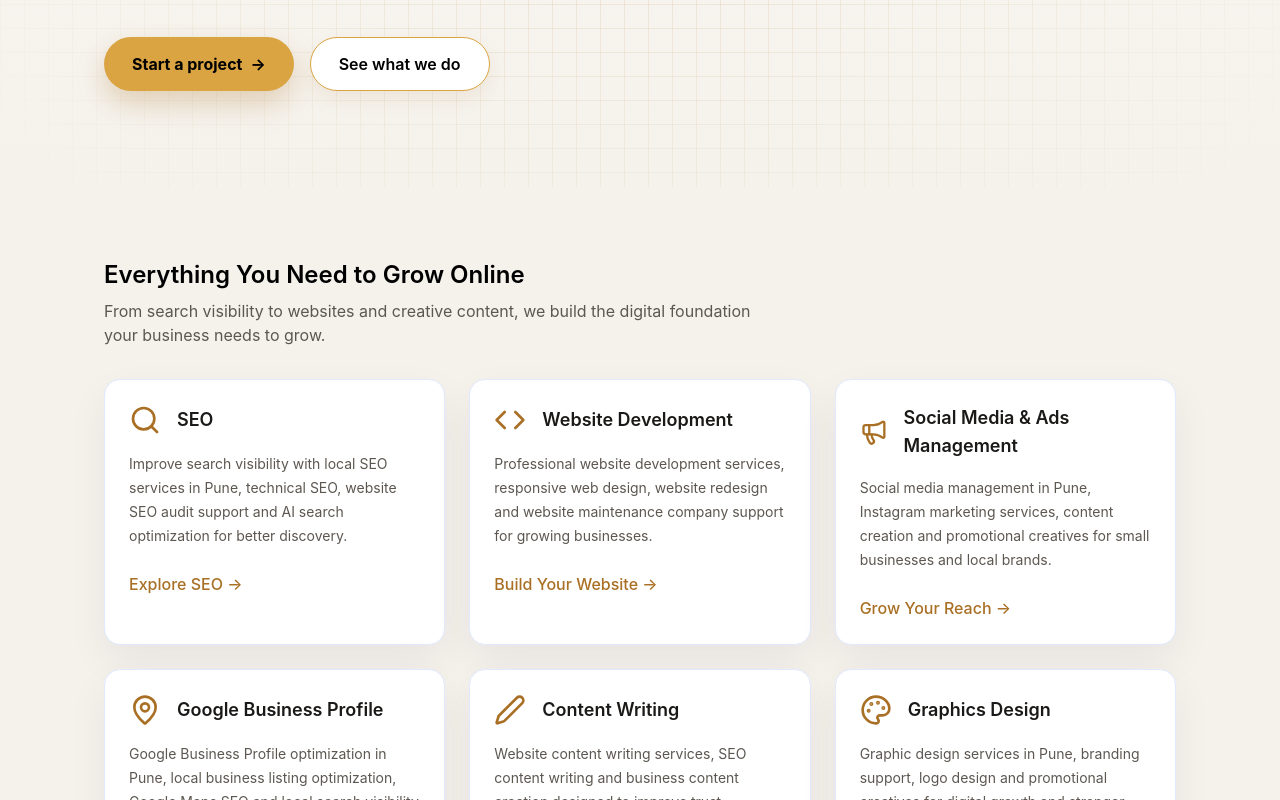
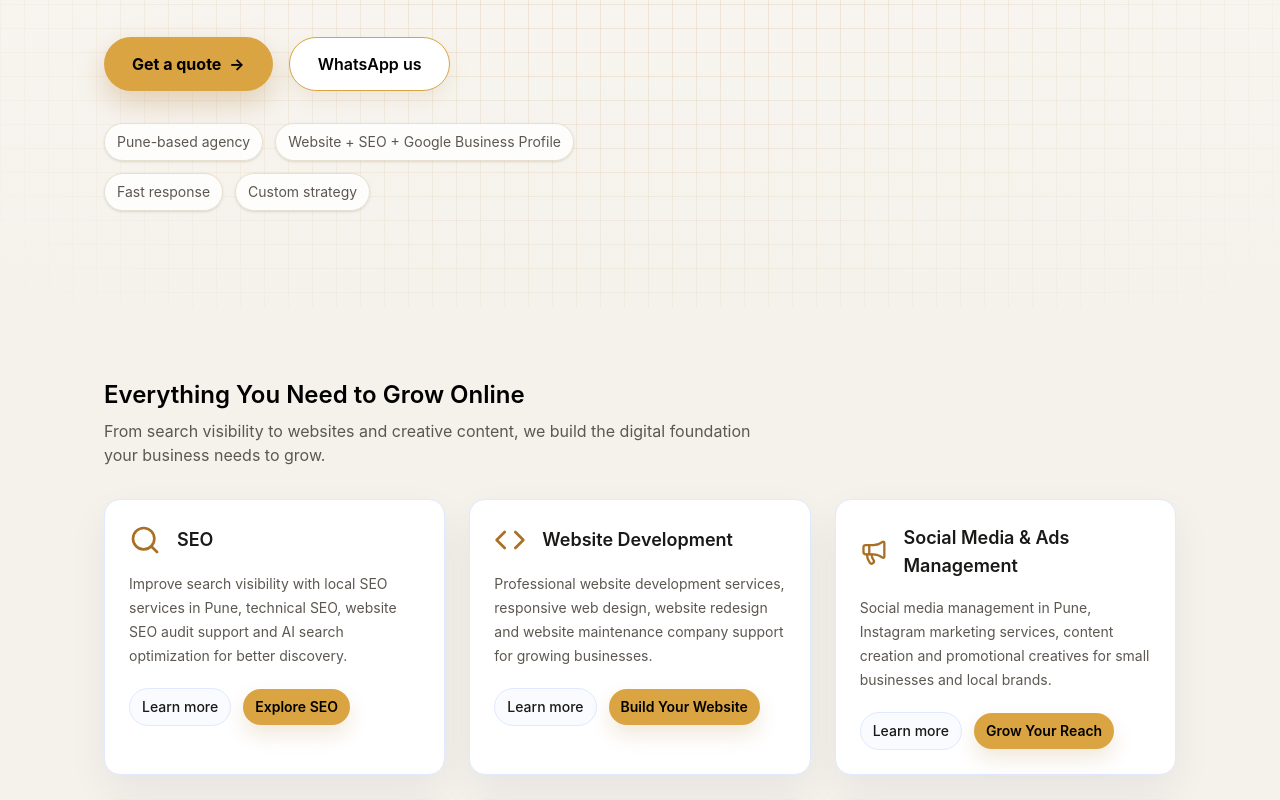
Before and after one commit to prajosh346/vanexa, a React (Vite) app: page / in a window 1280 px wide. Shown: the part 1020-1820 px from the top of the page. Built offline with nearby package versions, Linux system fonts and the light colour scheme.

Commit message:
feat: enhance contact form with new fields and fast response message; update service cards to include slugs for routing

```diff
--- a/src/components/Contact.tsx
+++ b/src/components/Contact.tsx
@@ -137,6 +137,11 @@ export default function Contact() {
             <div>Location: Pune, Maharashtra, India</div>
           </div>
 
+          <div className="mt-6 rounded-2xl border border-[#dfe9ff] bg-white p-4 shadow-sm">
+            <div className="text-sm font-semibold uppercase tracking-[0.14em] text-[#a96f24]">Fast response</div>
+            <p className="mt-2 text-sm text-[#384868]">We usually respond to new enquiries within 24 hours.</p>
+          </div>
+
           <div className="mt-6">
             <div className="mb-3 text-sm font-semibold uppercase tracking-[0.14em] text-[#071033]">
               Follow Us
@@ -150,8 +155,12 @@ export default function Contact() {
           onSubmit={handleSubmit}
           className="space-y-4 rounded-2xl border border-[#dfe9ff] bg-white p-5 shadow-[0_18px_40px_rgba(7,16,51,0.05)]"
         >
+          <div className="mb-2 text-sm font-semibold uppercase tracking-[0.14em] text-[#a96f24]">Tell us about your needs</div>
+
           {/* Name + Business Name */}
           <div className="grid grid-cols-1 gap-4 sm:grid-cols-2">
+            <div>
+              <label className="mb-2 block text-sm font-medium text-[#071033]">Name</label>
               <input
                 name="name"
                 type="text"
@@ -159,21 +168,27 @@ export default function Contact() {
                 onChange={handleChange}
                 placeholder="Name"
                 required
-              className="rounded-lg border border-[#dfe9ff] bg-[#f9fbff] p-3 text-[#071033] outline-none ring-0 placeholder:text-[#6b7b9a] focus:border-[#0b63ff]"
+                className="w-full rounded-lg border border-[#dfe9ff] bg-[#f9fbff] p-3 text-[#071033] outline-none ring-0 placeholder:text-[#6b7b9a] focus:border-[#0b63ff]"
               />
+            </div>
 
+            <div>
+              <label className="mb-2 block text-sm font-medium text-[#071033]">Business name</label>
               <input
                 name="businessName"
                 type="text"
                 value={formData.businessName}
                 onChange={handleChange}
                 placeholder="Business Name"
-              className="rounded-lg border border-[#dfe9ff] bg-[#f9fbff] p-3 text-[#071033] outline-none ring-0 placeholder:text-[#6b7b9a] focus:border-[#0b63ff]"
+                className="w-full rounded-lg border border-[#dfe9ff] bg-[#f9fbff] p-3 text-[#071033] outline-none ring-0 placeholder:text-[#6b7b9a] focus:border-[#0b63ff]"
               />
+            </div>
           </div>
 
           {/* Phone + Service */}
           <div className="grid grid-cols-1 gap-4 sm:grid-cols-2">
+            <div>
+              <label className="mb-2 block text-sm font-medium text-[#071033]">Phone</label>
               <input
                 name="phone"
                 type="tel"
@@ -181,9 +196,12 @@ export default function Contact() {
                 onChange={handleChange}
                 placeholder="Phone"
                 required
-              className="rounded-lg border border-[#dfe9ff] bg-[#f9fbff] p-3 text-[#071033] outline-none ring-0 placeholder:text-[#6b7b9a] focus:border-[#0b63ff]"
+                className="w-full rounded-lg border border-[#dfe9ff] bg-[#f9fbff] p-3 text-[#071033] outline-none ring-0 placeholder:text-[#6b7b9a] focus:border-[#0b63ff]"
               />
+            </div>
 
+            <div>
+              <label className="mb-2 block text-sm font-medium text-[#071033]">Service</label>
               <select
                 name="service"
                 value={formData.service}
@@ -199,16 +217,20 @@ export default function Contact() {
                 <option>Multiple Services</option>
               </select>
             </div>
+          </div>
 
           {/* Message */}
+          <div>
+            <label className="mb-2 block text-sm font-medium text-[#071033]">Project details</label>
             <textarea
               name="message"
               value={formData.message}
               onChange={handleChange}
-            placeholder="Message"
+              placeholder="Tell us about your business goals, timeline and current challenges"
               required
               className="h-32 w-full rounded-lg border border-[#dfe9ff] bg-[#f9fbff] p-3 text-[#071033] outline-none placeholder:text-[#6b7b9a]"
             />
+          </div>
 
           {/* Status */}
           {statusMessage && (
@@ -228,7 +250,7 @@ export default function Contact() {
             <button
               type="submit"
               disabled={!isFormValid || isSubmitting}
-              className="rounded-md bg-linear-to-r from-[#d4a017] to-[#f0c75a] px-6 py-3 font-semibold text-[#071033] shadow-[0_10px_24px_rgba(212,160,23,0.35)] disabled:cursor-not-allowed disabled:opacity-55"
+              className="w-full rounded-md bg-linear-to-r from-[#d4a017] to-[#f0c75a] px-6 py-3 font-semibold text-[#071033] shadow-[0_10px_24px_rgba(212,160,23,0.35)] disabled:cursor-not-allowed disabled:opacity-55 sm:w-auto"
             >
               {isSubmitting ? "Sending..." : "Send Enquiry"}
             </button>
@@ -237,7 +259,7 @@ export default function Contact() {
               href={buildWhatsAppUrl(getWhatsAppTemplate(formData.service))}
               target="_blank"
               rel="noopener noreferrer"
-              className="inline-flex items-center justify-center rounded-md border border-[#25D366] bg-[#25D366] px-6 py-3 font-semibold text-white shadow-[0_10px_24px_rgba(37,211,102,0.25)] transition hover:translate-y-[-1px] hover:bg-[#20bf5b]"
+              className="inline-flex w-full items-center justify-center rounded-md border border-[#25D366] bg-[#25D366] px-6 py-3 font-semibold text-white shadow-[0_10px_24px_rgba(37,211,102,0.25)] transition hover:translate-y-[-1px] hover:bg-[#20bf5b] sm:w-auto"
             >
               WhatsApp Us
             </a>
--- a/src/components/Hero.tsx
+++ b/src/components/Hero.tsx
@@ -45,12 +45,25 @@ export default function Hero(){
             transition={{ delay: 0.4 }}
             className="mt-10 flex flex-col gap-4 sm:flex-row"
           >
-            <a href="#contact" className="inline-flex items-center justify-center rounded-full bg-[#d9a441] px-7 py-3.5 text-base font-bold text-black shadow-[0_12px_28px_rgba(169,111,36,0.28)] transition hover:bg-[#f4ca74]">
-              Start a project <span className="ml-2">→</span>
+            <a href="#contact" className="inline-flex w-full items-center justify-center rounded-full bg-[#d9a441] px-7 py-3.5 text-base font-bold text-black shadow-[0_12px_28px_rgba(169,111,36,0.28)] transition hover:bg-[#f4ca74] sm:w-auto">
+              Get a quote <span className="ml-2">→</span>
             </a>
-            <a href="#services" className="inline-flex items-center justify-center rounded-full border border-[#d9a441] bg-white px-7 py-3.5 text-base font-semibold text-black shadow-[0_8px_20px_rgba(169,111,36,0.1)] transition hover:border-[#a96f24] hover:text-[#a96f24]">
-              See what we do
+            <a href="https://wa.me/919405243860?text=Hello%20Vanexa%20Studio%2C%20I%20want%20to%20discuss%20my%20digital%20growth%20project." target="_blank" rel="noopener noreferrer" className="inline-flex w-full items-center justify-center rounded-full border border-[#d9a441] bg-white px-7 py-3.5 text-base font-semibold text-black shadow-[0_8px_20px_rgba(169,111,36,0.1)] transition hover:border-[#a96f24] hover:text-[#a96f24] sm:w-auto">
+              WhatsApp us
             </a>
+          </motion.div>
+
+          <motion.div
+            initial={{ opacity: 0, y: 18 }}
+            animate={{ opacity: 1, y: 0 }}
+            transition={{ delay: 0.5 }}
+            className="mt-8 flex flex-wrap gap-3 text-sm text-[#5c5750]"
+          >
+            {['Pune-based agency', 'Website + SEO + Google Business Profile', 'Fast response', 'Custom strategy'].map((item) => (
+              <span key={item} className="rounded-full border border-[#e8dfcf] bg-white/80 px-3 py-2 shadow-sm backdrop-blur-sm">
+                {item}
+              </span>
+            ))}
           </motion.div>
         </div>
 
--- a/src/components/ServiceCard.tsx
+++ b/src/components/ServiceCard.tsx
@@ -6,11 +6,13 @@ type Props = {
   title: string
   description: string
   cta: string
+  slug?: string
   Icon?: LucideIcon
 }
 
-export default function ServiceCard({title,description,cta,Icon}:Props){
+export default function ServiceCard({title,description,cta,slug,Icon}:Props){
   const whatsappUrl = buildWhatsAppUrl(getWhatsAppTemplate(title))
+  const detailsUrl = slug ? `/services/${slug}` : '#services'
 
   return (
     <div className="rounded-2xl border border-[#dfe9ff] bg-white p-6 shadow-[0_16px_40px_rgba(7,16,51,0.06)] transition duration-200 hover:-translate-y-1 hover:shadow-[0_18px_45px_rgba(11,99,255,0.12)]">
@@ -19,8 +21,9 @@ export default function ServiceCard({title,description,cta,Icon}:Props){
         <h3 className="text-lg font-semibold text-[#071033]">{title}</h3>
       </div>
       <p className="mt-4 text-sm leading-6 text-[#384868]">{description}</p>
-      <div className="mt-6 flex items-center gap-4">
-        <a href={whatsappUrl} target="_blank" rel="noopener noreferrer" className="font-medium text-[#0b63ff] transition hover:text-[#071033]">{cta} →</a>
+      <div className="mt-5 flex flex-col gap-3 sm:flex-row sm:items-center">
+        <a href={detailsUrl} className="inline-flex items-center justify-center rounded-full border border-[#dfe9ff] bg-[#f9fbff] px-3 py-2 text-sm font-medium text-[#071033] transition hover:border-[#a96f24] hover:text-[#a96f24]">Learn more</a>
+        <a href={whatsappUrl} target="_blank" rel="noopener noreferrer" className="inline-flex items-center justify-center rounded-full bg-[#d9a441] px-3 py-2 text-sm font-semibold text-black shadow-[0_10px_20px_rgba(169,111,36,0.16)] transition hover:bg-[#f4ca74]">{cta}</a>
       </div>
     </div>
   )
--- a/src/components/Services.tsx
+++ b/src/components/Services.tsx
@@ -13,7 +13,7 @@ export default function Services(){
 
         <div className="mt-8 grid gap-6 sm:grid-cols-2 lg:grid-cols-3">
           {services.map(s=> (
-            <ServiceCard key={s.id} title={s.title} description={s.description} cta={s.cta} Icon={iconMap[s.icon]} />
+            <ServiceCard key={s.id} title={s.title} description={s.description} cta={s.cta} slug={s.slug} Icon={iconMap[s.icon]} />
           ))}
         </div>
       </div>
--- a/src/data/services.ts
+++ b/src/data/services.ts
@@ -1,6 +1,7 @@
 export const services = [
   {
     id: 'seo',
+    slug: 'seo-ai-search-optimization',
     title: 'SEO',
     description: 'Improve search visibility with local SEO services in Pune, technical SEO, website SEO audit support and AI search optimization for better discovery.',
     icon: 'Search',
@@ -8,6 +9,7 @@ export const services = [
   },
   {
     id: 'web',
+    slug: 'website-development',
     title: 'Website Development',
     description: 'Professional website development services, responsive web design, website redesign and website maintenance company support for growing businesses.',
     icon: 'Code',
@@ -15,6 +17,7 @@ export const services = [
   },
   {
     id: 'social-ads',
+    slug: 'social-media-management',
     title: 'Social Media & Ads Management',
     description: 'Social media management in Pune, Instagram marketing services, content creation and promotional creatives for small businesses and local brands.',
     icon: 'Megaphone',
@@ -22,6 +25,7 @@ export const services = [
   },
   {
     id: 'gbp',
+    slug: 'google-business-profile',
     title: 'Google Business Profile',
     description: 'Google Business Profile optimization in Pune, local business listing optimization, Google Maps SEO and local search visibility support for your business.',
     icon: 'MapPin',
@@ -29,6 +33,7 @@ export const services = [
   },
   {
     id: 'content',
+    slug: 'content-writing',
     title: 'Content Writing',
     description: 'Website content writing services, SEO content writing and business content creation designed to improve trust, engagement and search value.',
     icon: 'Pen',
@@ -36,6 +41,7 @@ export const services = [
   },
   {
     id: 'design',
+    slug: 'graphic-design',
     title: 'Graphics Design',
     description: 'Graphic design services in Pune, branding support, logo design and promotional creatives for digital growth and stronger brand recognition.',
     icon: 'Palette',
--- a/src/index.css
+++ b/src/index.css
@@ -25,6 +25,7 @@
 
 html {
   scroll-behavior: smooth;
+  overflow-x: hidden;
 }
 
 body {
@@ -32,6 +33,14 @@ body {
   font-family: Inter, ui-sans-serif, system-ui, -apple-system, 'Segoe UI', Roboto, 'Helvetica Neue', Arial;
   background: linear-gradient(180deg, #fffdfa 0%, #f5f2ec 100%);
   color: var(--vanexa-ink);
+  overflow-x: hidden;
+  -webkit-font-smoothing: antialiased;
+  text-rendering: optimizeLegibility;
+}
+
+button, a, input, select, textarea {
+  -webkit-tap-highlight-color: transparent;
+  touch-action: manipulation;
 }
 
 a {
```
Lines whose indentation alone changed are shown as unchanged.
